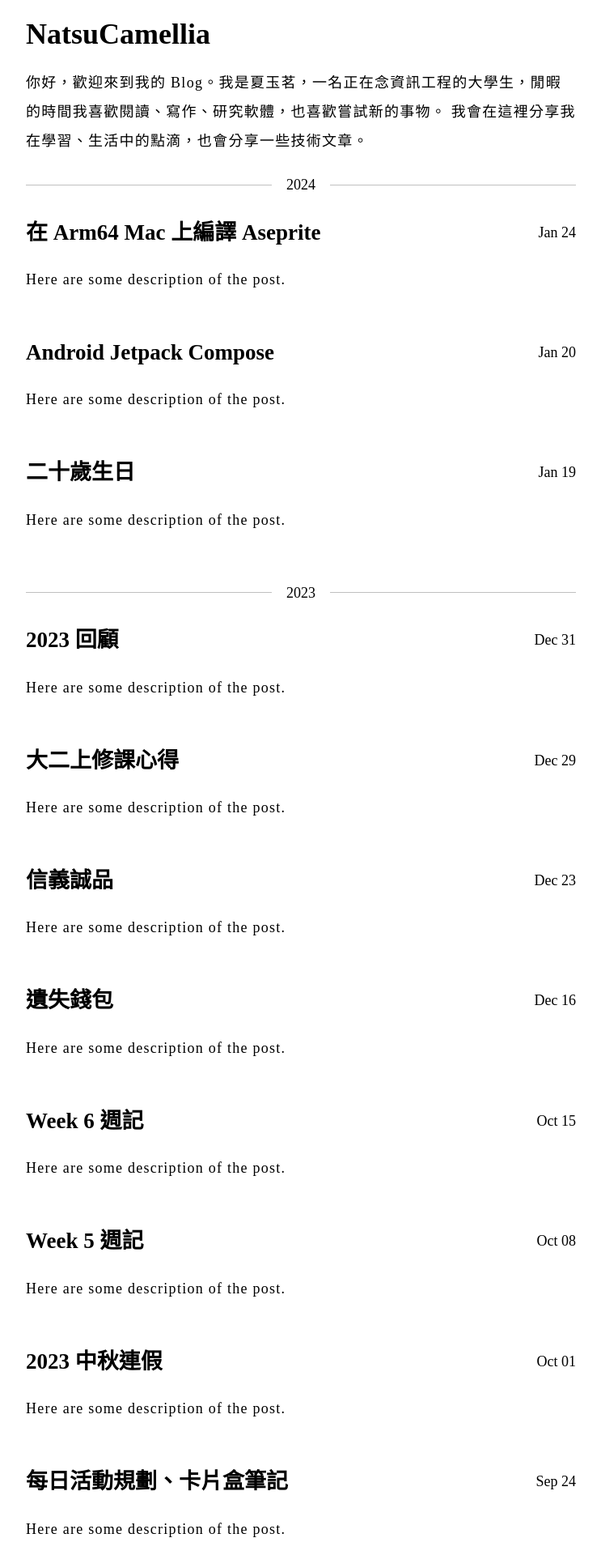
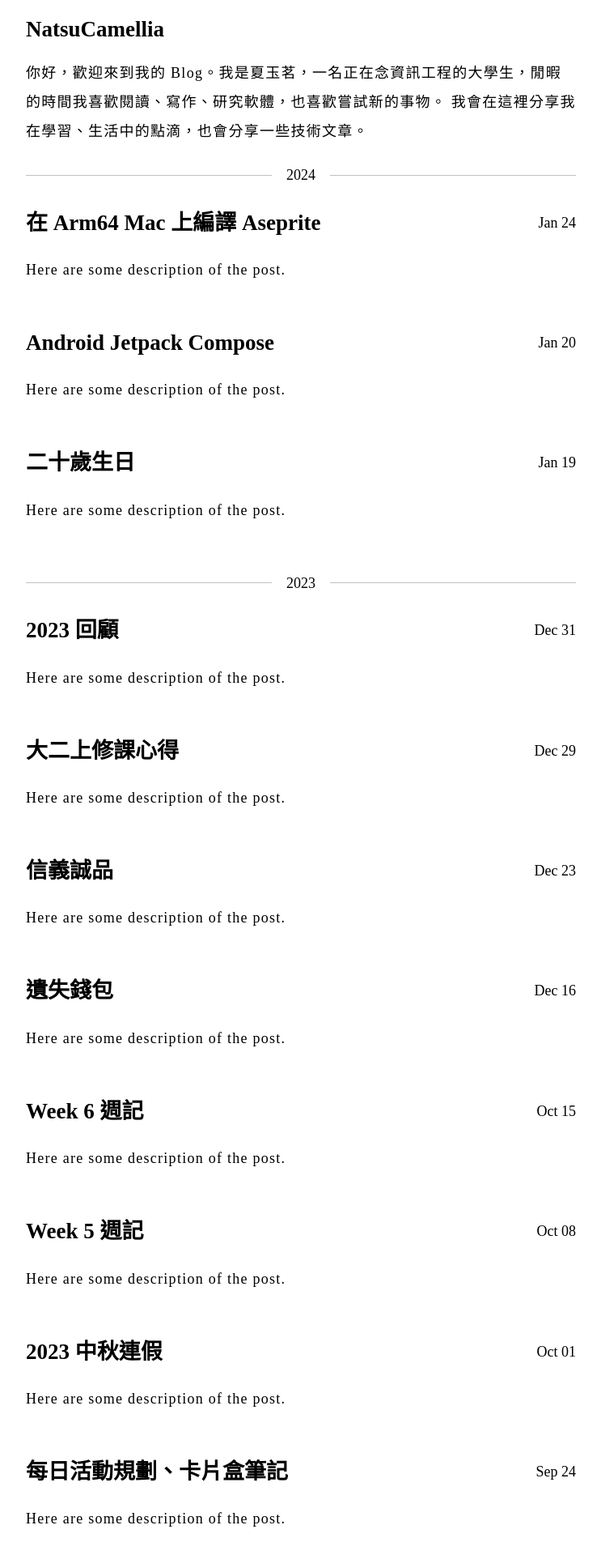
Before and after one commit to NatsuCamellia/NatsuCamellia.github.io, a Jekyll site: the page built from index.html, in a window 1280 px wide. Shown: the top 1920 px of the page at 81% size, without its empty margins (268-1011 px from the left). Built offline with Jekyll 4.4.1, drawn with Linux system fonts in a browser that asks for light colours; the list of posts is cut into pages by our own code.

Commit message:
Make h1 smaller

```diff
--- a/_sass/_base.scss
+++ b/_sass/_base.scss
@@ -19,6 +19,10 @@ p {
 
 h1, h2, h3, h4, h5, h6 {
   font-family: $serif-font-family;
+}
+
+h1 {
+  font-size: 1.5rem;
 }
 
 div.container {
```
